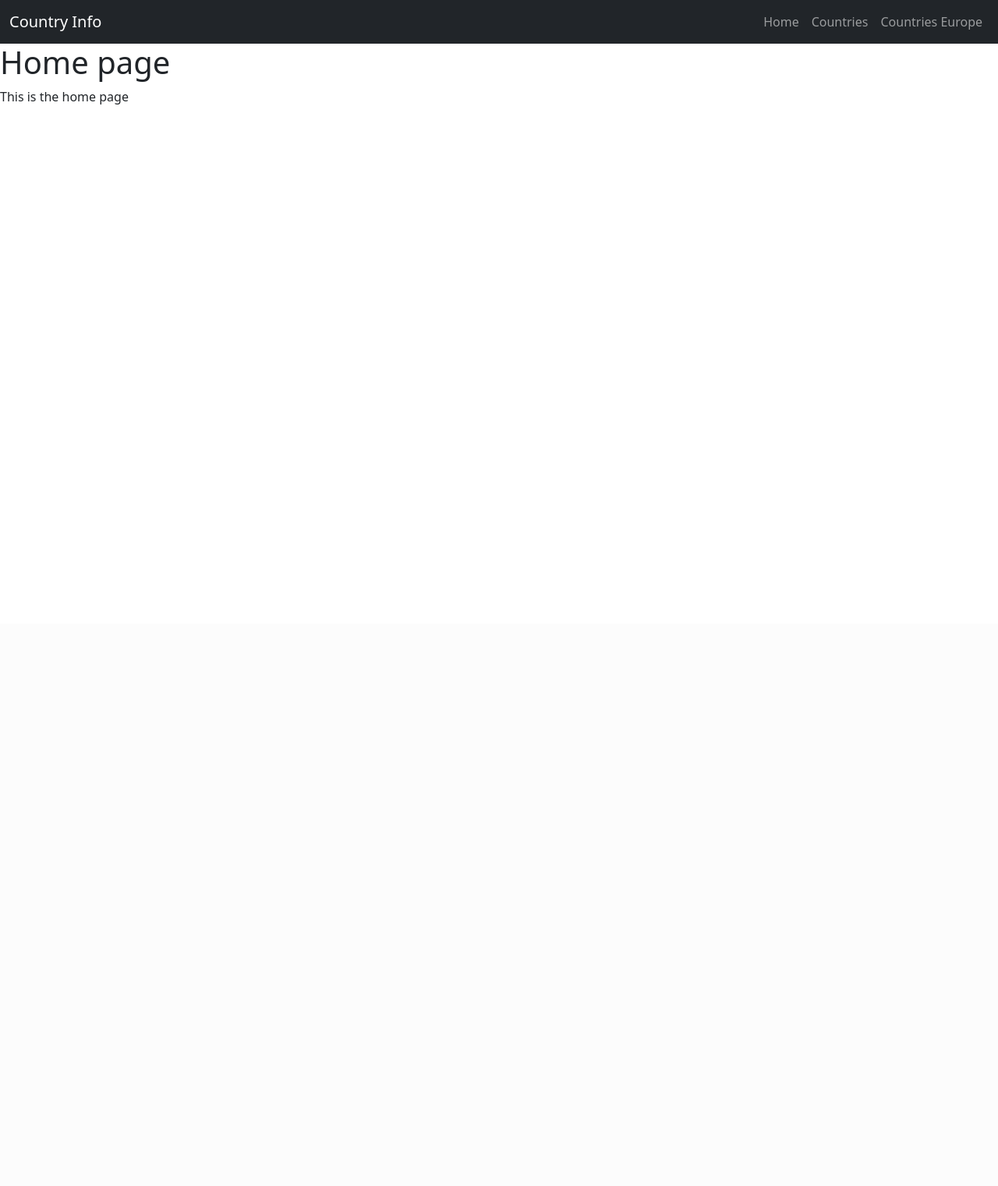
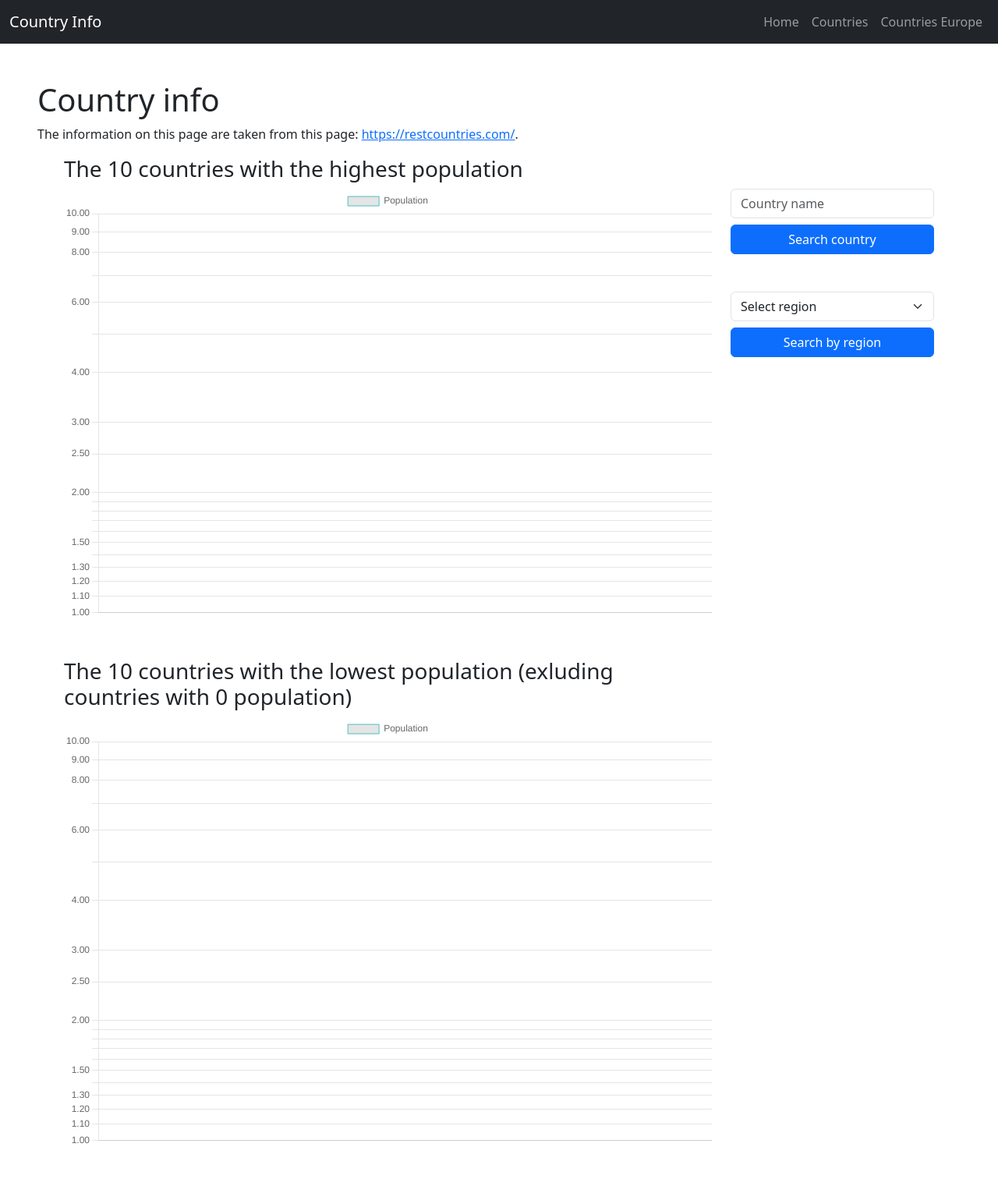
Before and after one commit to saaralehtoviita/ohke-lopputyo, a Flask app: page / in a window 1280 px wide. Shown: the whole page at 78% size. Before the commit the page ends 134 px from the top, so only its background shows below. Run offline with Flask 3, Linux system fonts and the light colour scheme; data that the repository does not hold is empty.

Commit message:
added graphs and modified search options on index page

```diff
--- a/templates/index.html
+++ b/templates/index.html
@@ -1,4 +1,129 @@
 {% extends "base.html" %} {% block title %}Home{% endblock %} {% block body %}
-<h1>Home page</h1>
-<p>This is the home page</p>
+<div class="m-5">
+  <h1>Country info</h1>
+  <p>
+    The information on this page are taken from this page:
+    <a href="https://restcountries.com/">https://restcountries.com/</a>.
+  </p>
+  <div class="container">
+    <div class="row">
+      <!--Vasen kolumni-->
+
+      <h3>The 10 countries with the highest population</h3>
+    </div>
+    <div class="row">
+      <div class="col-md-9">
+        <canvas id="chartTop10" width="600" height="400"></canvas>
+        <script>
+          const countries = {{ countriestop10| tojson }};
+
+          const labels = countries.map(c => c.name);
+          const populations = countries.map(c => c.population)
+
+          var ctx = document.getElementById("chartTop10").getContext("2d");
+          var barChart = new Chart(ctx, {
+              type: "bar",
+              data: {
+                  labels: labels,
+                  datasets: [
+                      {
+                          label: "Population",
+                          data: populations,
+                          //fill: false,
+                          borderColor: "rgb(75, 192, 192)",
+                          borderWidth: 1
+
+                      }
+                  ]
+
+              },
+              options: {
+                  responsive: true,//false = käyttää annettuja koko-arvoja
+                  scales: {
+                      y: {
+                          type: "logarithmic"
+                      }
+                  }
+              }
+          });
+        </script>
+
+        <h3 class="mt-5">
+          The 10 countries with the lowest population (exluding countries with 0
+          population)
+        </h3>
+
+        <canvas id="chartLowest10" width="600" height="400"></canvas>
+        <script>
+          const countriesLowest = {{ countrieslowest10| tojson }};
+
+          const labelsLowest = countriesLowest.map(c => c.name);
+          const populationsLowest = countriesLowest.map(c => c.population)
+
+          var ctx = document.getElementById("chartLowest10").getContext("2d");
+          var barChart = new Chart(ctx, {
+              type: "bar",
+              data: {
+                  labels: labelsLowest,
+                  datasets: [
+                      {
+                          label: "Population",
+                          data: populationsLowest,
+                          //fill: false,
+                          borderColor: "rgb(75, 192, 192)",
+                          borderWidth: 1
+
+                      }
+                  ]
+
+              },
+              options: {
+                  responsive: true,//false = käyttää annettuja koko-arvoja
+                  scales: {
+                      y: {
+                          type: "logarithmic"
+                      }
+                  }
+              }
+          });
+        </script>
+      </div>
+      <!--Oikea kolumni-->
+      <div class="col-md-3">
+        <div class="input mb-5">
+          <form action="/country" method="GET">
+            <input
+              type="text"
+              name="name"
+              class="form-control mb-2"
+              placeholder="Country name"
+            />
+            <button type="submit" class="btn btn-primary w-100">
+              Search country
+            </button>
+          </form>
+        </div>
+        <div class="input mb-5">
+          <form action="/countriesRegion" method="GET">
+            <select name="region" class="form-select mb-2">
+              <option value="">Select region</option>
+              <option value="Europe">Europe</option>
+              <option value="Asia">Asia</option>
+              <option value="Africa">Africa</option>
+              <option value="Americas">North and South America</option>
+              <option value="North America">North America</option>
+              <option value="South America">South America</option>
+              <option value="Oceania">Oceania</option>
+            </select>
+
+            <button type="submit" class="btn btn-primary w-100">
+              Search by region
+            </button>
+          </form>
+        </div>
+      </div>
+    </div>
+  </div>
+</div>
+
 {% endblock %}
```
